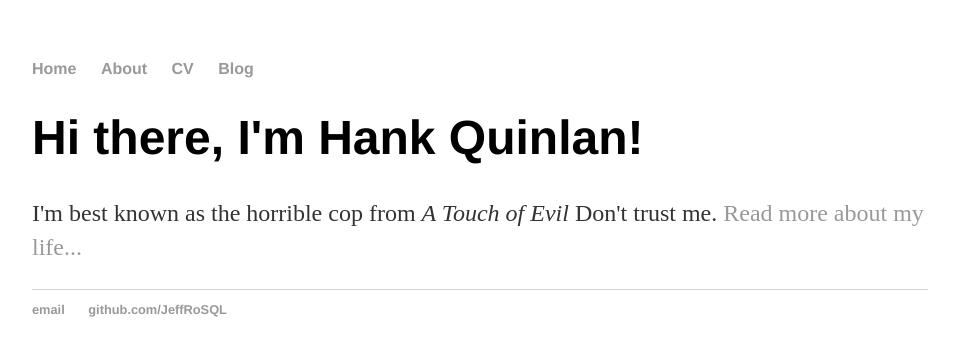
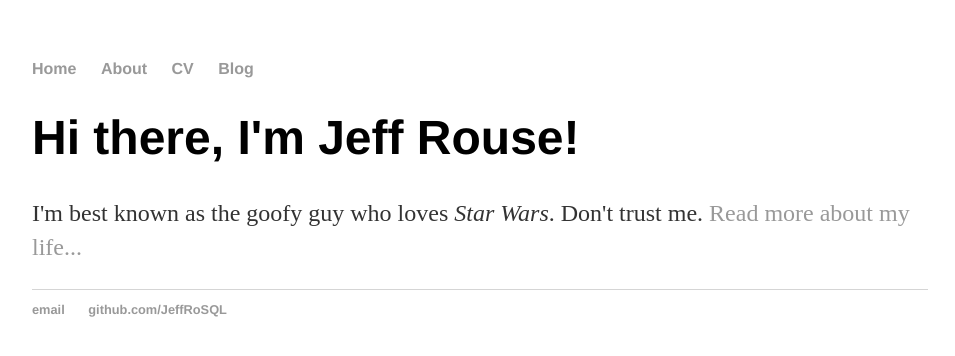
Before and after one commit to JeffRoSQL/JeffRoSQL.github.io, a Jekyll site: the page built from index.html, in a window 1280 px wide. Shown: the top 356 px of the page, without its empty margins (160-1115 px from the left). Built offline with Jekyll 4.4.1, drawn with Linux system fonts in a browser that asks for light colours.

Commit message:
polishing touches

```diff
--- a/_layouts/default.html
+++ b/_layouts/default.html
@@ -22,7 +22,7 @@
 			<footer>
 	    		<ul>
 	        		<li><a href="mailto:jeff.rouse@icloud.com">email</a></li>
-	        		<li><a href="https://github.com/JeffRoSQL">github.com/JeffRoSQL</a></li>
+	        		<li><a href="http://github.com/JeffRoSQL">github.com/JeffRoSQL</a></li>
 				</ul>
 			</footer>
 		</body>
--- a/index.html
+++ b/index.html
@@ -1,8 +1,9 @@
 ---
 layout: default
-title: JeffRoSQL, DBA At Large
+title: JeffRoSQL - DBA At Large
 ---
 <div class="blurb">
-	<h1>Hi there, I'm Hank Quinlan!</h1>
-	<p>I'm best known as the horrible cop from <em>A Touch of Evil</em> Don't trust me. <a href="/about">Read more about my life...</a></p>
+	<h1>Hi there, I'm Jeff Rouse!</h1>
+	<p>I'm best known as the goofy guy who loves <em>Star Wars</em>. Don't trust me.
+		<a href="/about">Read more about my life...</a></p>
 </div><!-- /.blurb -->
```
